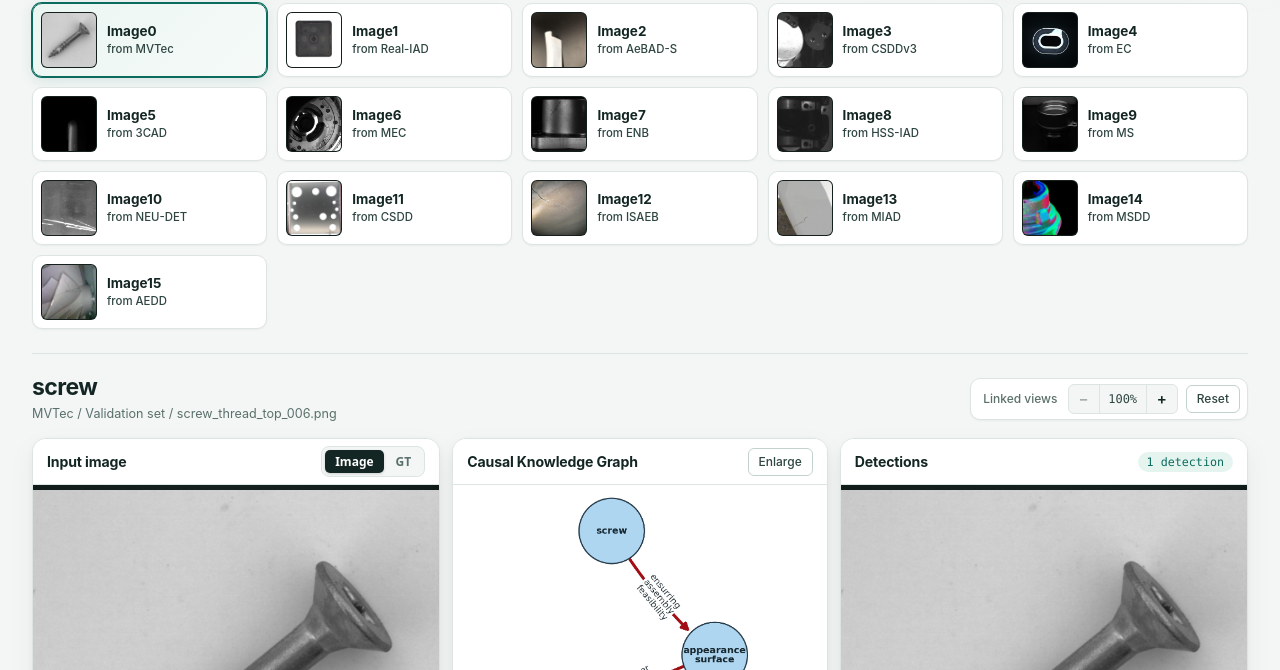
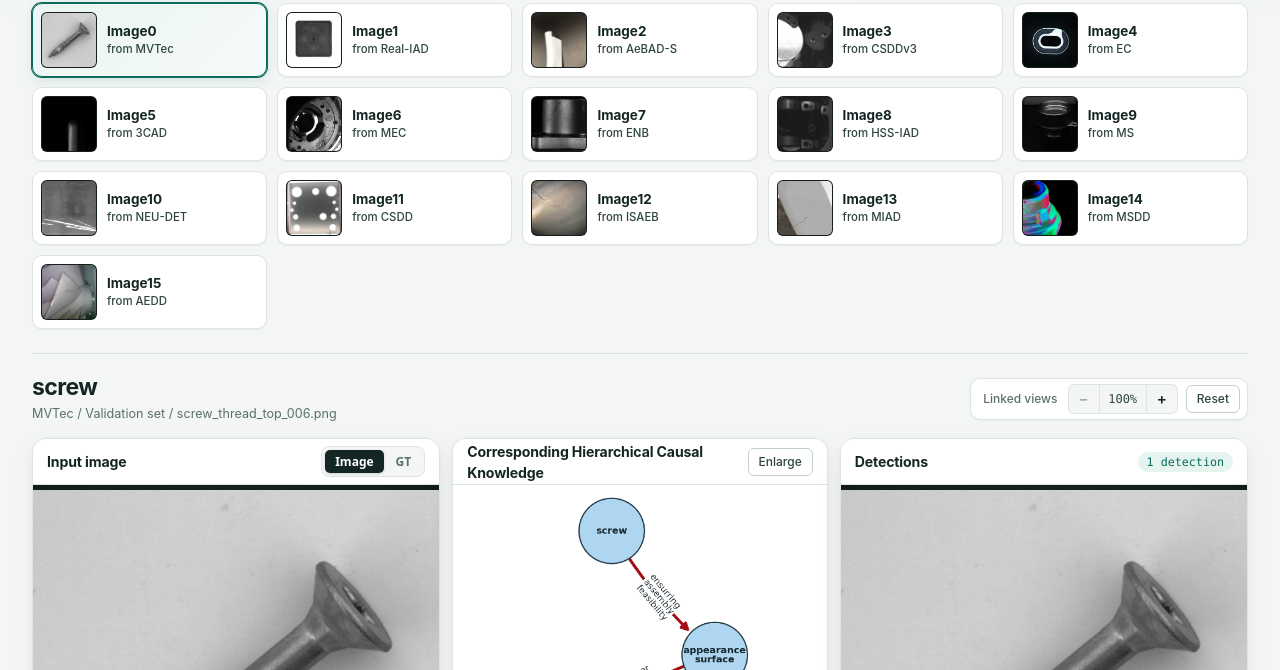
Before and after one commit to Xuefeng-Ni/Defect-FM, a plain HTML site: page docs/index.html in a window 1280 px wide. Shown: the part 130-800 px from the top of the page. Drawn offline with Linux system fonts and the light colour scheme.

Commit message:
添加项目

```diff
--- a/docs/index.html
+++ b/docs/index.html
@@ -68,9 +68,9 @@
           </div>
         </article>
 
-        <article class="panel json-panel" aria-label="Causal Knowledge Graph">
+        <article class="panel json-panel" aria-label="Corresponding Hierarchical Causal Knowledge">
           <div class="panel-head">
-            <h3>Causal Knowledge Graph</h3>
+            <h3>Corresponding Hierarchical Causal Knowledge</h3>
             <button class="graph-expand" id="graph-expand" type="button" aria-haspopup="dialog">Enlarge</button>
           </div>
           <figure id="graph-body" class="graph-body">
@@ -107,7 +107,7 @@
 
   <dialog id="graph-dialog" aria-labelledby="graph-heading">
     <div class="panel-head">
-      <h3 id="graph-heading">Causal Knowledge Graph</h3>
+      <h3 id="graph-heading">Corresponding Hierarchical Causal Knowledge</h3>
       <button type="button" id="close-graph" class="graph-expand" autofocus>Close</button>
     </div>
     <div class="dialog-body">
--- a/docs/viewer.js
+++ b/docs/viewer.js
@@ -51,7 +51,7 @@
     picture.alt = graph.paths.map(path => path.map(edge =>
       `${edge.head} to ${edge.tail} via ${edge.relation}`
     ).join(". ")).join(". ");
-    el("graph-caption").textContent = sample.record.dataset + " · Causal Knowledge Graph";
+    el("graph-caption").textContent = sample.record.dataset + " · Corresponding Hierarchical Causal Knowledge";
     const {component, surface} = sample.record.image;
     const notes = graph.note ? [graph.note] : [];
     if (graph.productMatch) notes.push(`Matched by product and defect. Image annotations: ${names(component)} / ${names(surface)}.`);
@@ -60,7 +60,7 @@
 
   el("graph-expand").addEventListener("click", () => {
     const image = el("graph-image");
-    el("graph-heading").textContent = displayName(current.record.image.product_category || component(current)) + " · Causal Knowledge Graph";
+    el("graph-heading").textContent = displayName(current.record.image.product_category || component(current)) + " · Corresponding Hierarchical Causal Knowledge";
     el("graph-detail").src = image.src;
     el("graph-detail").alt = image.alt;
     el("native-graph").href = image.src;
```
